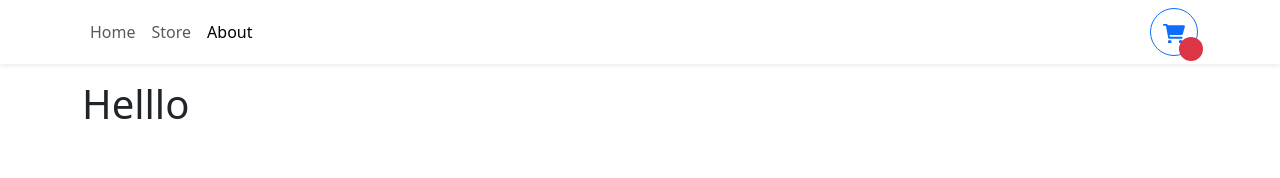
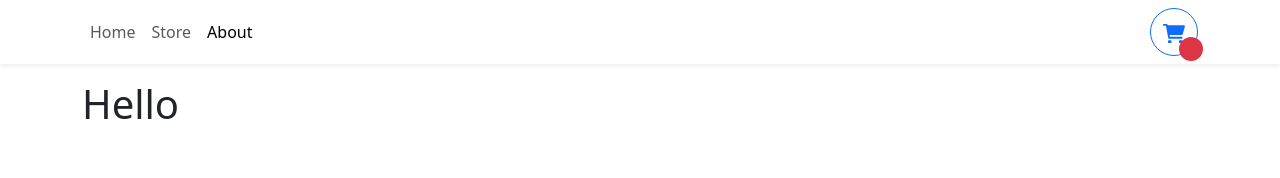
Before and after one commit to DobriJS/React-Typescript-Shopping-Cart, a React (Create React App) app: page /about in a window 1280 px wide. Shown: the top 178 px of the page. Built offline with nearby package versions, Linux system fonts and the light colour scheme.

Commit message:
Update About.tsx

```diff
--- a/src/pages/About.tsx
+++ b/src/pages/About.tsx
@@ -1,3 +1,3 @@
 export function About() {
-  return <h1>Helllo</h1>;
+  return <h1>Hello</h1>;
 }
```
